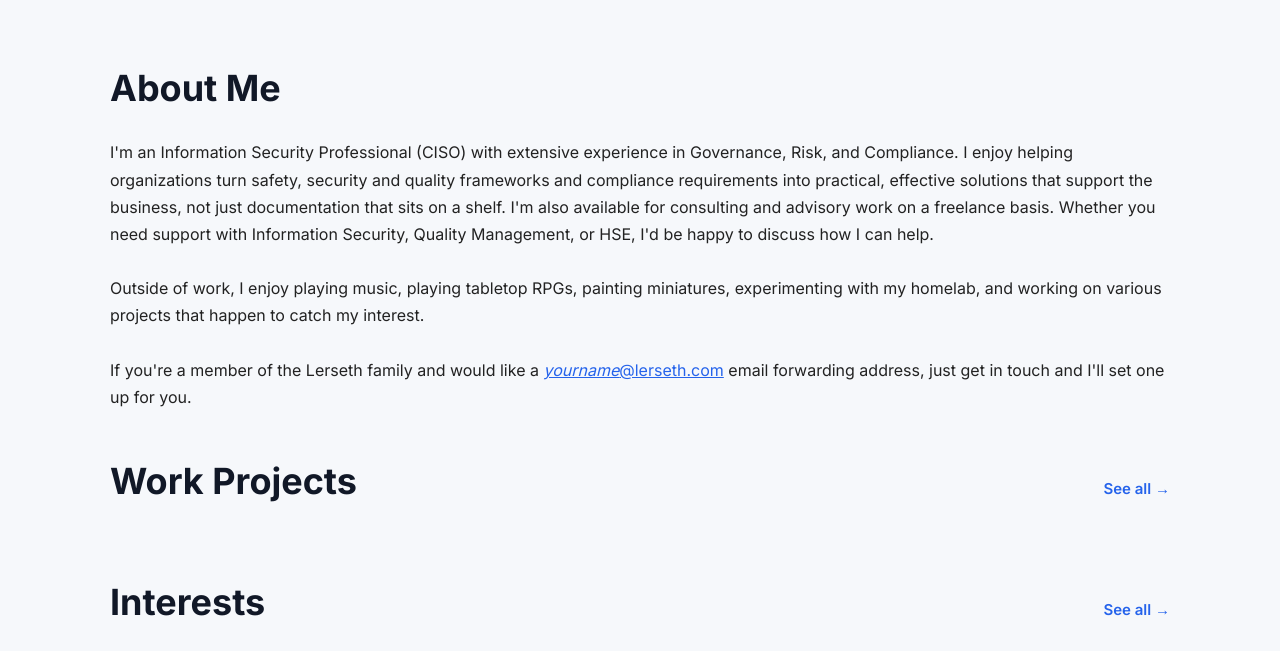
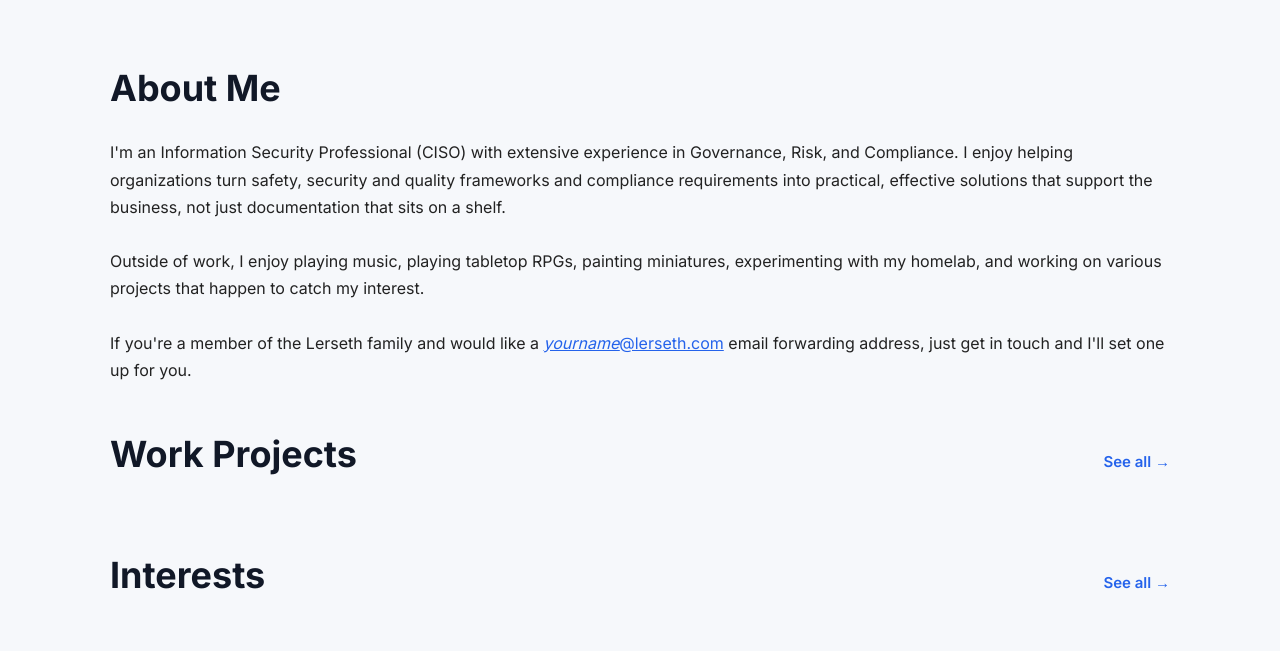
Before and after one commit to Di4nce/Hjemside, a Flask app: template templates/index.html in a window 1280 px wide. Shown: the part 387-1038 px from the top of the page. Run offline with Flask 3, Linux system fonts and the light colour scheme; the template is opened without the code that fills it, so the values that code supplies are empty; some libraries are stand-ins or nearby versions.

Commit message:
Cleaned About me

```diff
--- a/templates/index.html
+++ b/templates/index.html
@@ -20,7 +20,7 @@
     <h2>About Me</h2>
 
     <p>
-        I'm an Information Security Professional (CISO) with extensive experience in Governance, Risk, and Compliance. I enjoy helping organizations turn safety, security and quality frameworks and compliance requirements into practical, effective solutions that support the business, not just documentation that sits on a shelf. I'm also available for consulting and advisory work on a freelance basis. Whether you need support with Information Security, Quality Management, or HSE, I'd be happy to discuss how I can help.
+        I'm an Information Security Professional (CISO) with extensive experience in Governance, Risk, and Compliance. I enjoy helping organizations turn safety, security and quality frameworks and compliance requirements into practical, effective solutions that support the business, not just documentation that sits on a shelf.
         <br><br>
         Outside of work, I enjoy playing music, playing tabletop RPGs, painting miniatures, experimenting with my homelab, and working on various projects that happen to catch my interest.
         <br><br>
```
